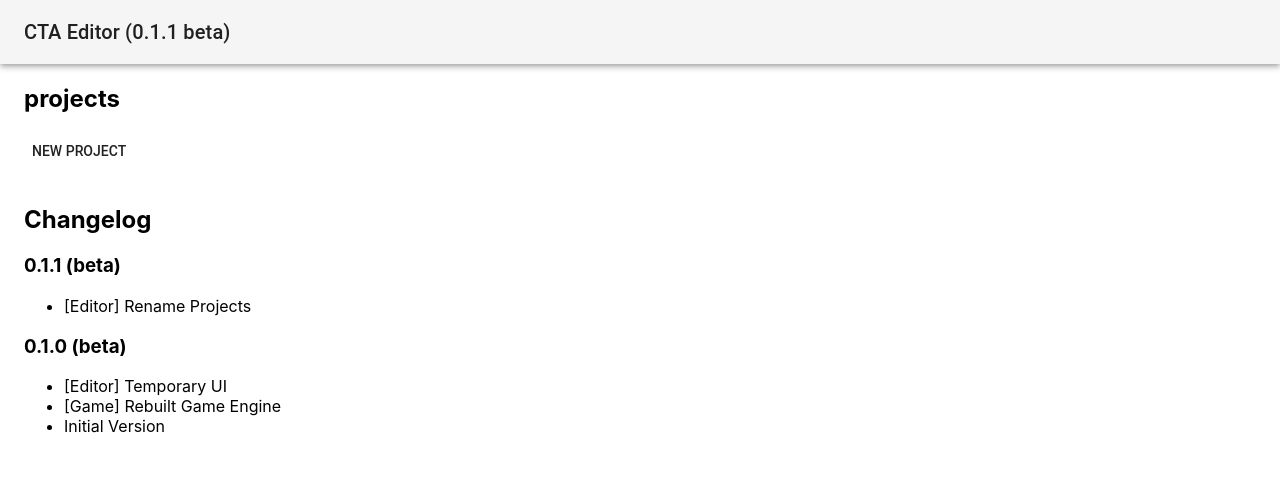
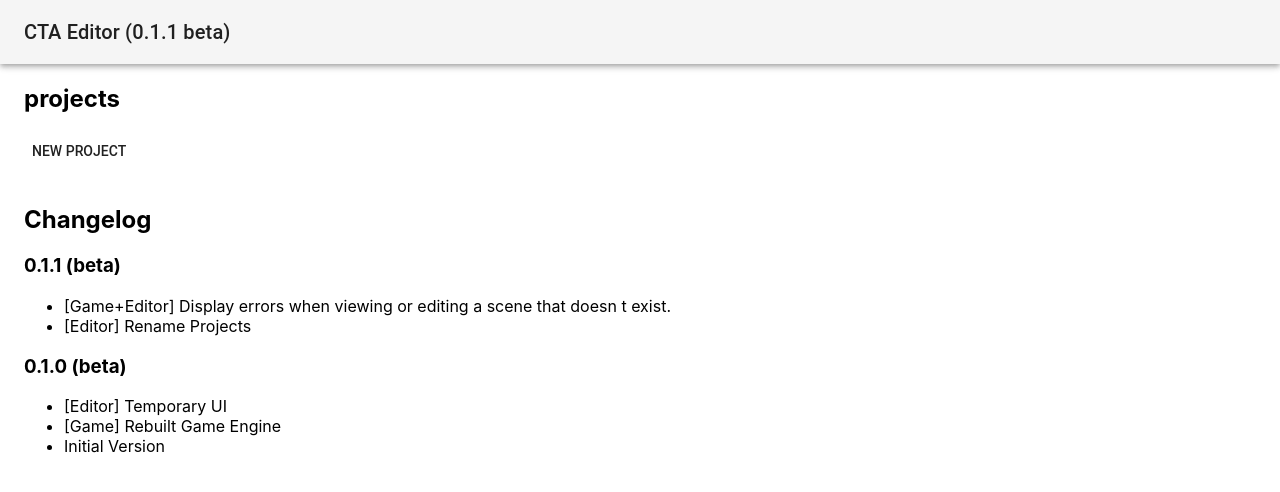
Before and after one commit to imdaveead/text-adventure-editor, a React (Create React App) app: page / in a window 1280 px wide. Shown: the top 492 px of the page. Built offline with nearby package versions, Linux system fonts and the light colour scheme.

Commit message:
[changelog] forgot to add previous commit's changes

```diff
--- a/src/Changelog.jsx
+++ b/src/Changelog.jsx
@@ -1,3 +1,4 @@
+// spell-checker:words doesn
 import React from 'react';
 
 export const changelogData = [
@@ -5,6 +6,7 @@ export const changelogData = [
     name: '0.1.1',
     beta: true,
     info: [
+      '[Game+Editor] Display errors when viewing or editing a scene that doesn\nt exist.',
       '[Editor] Rename Projects',
     ]
   },
```
